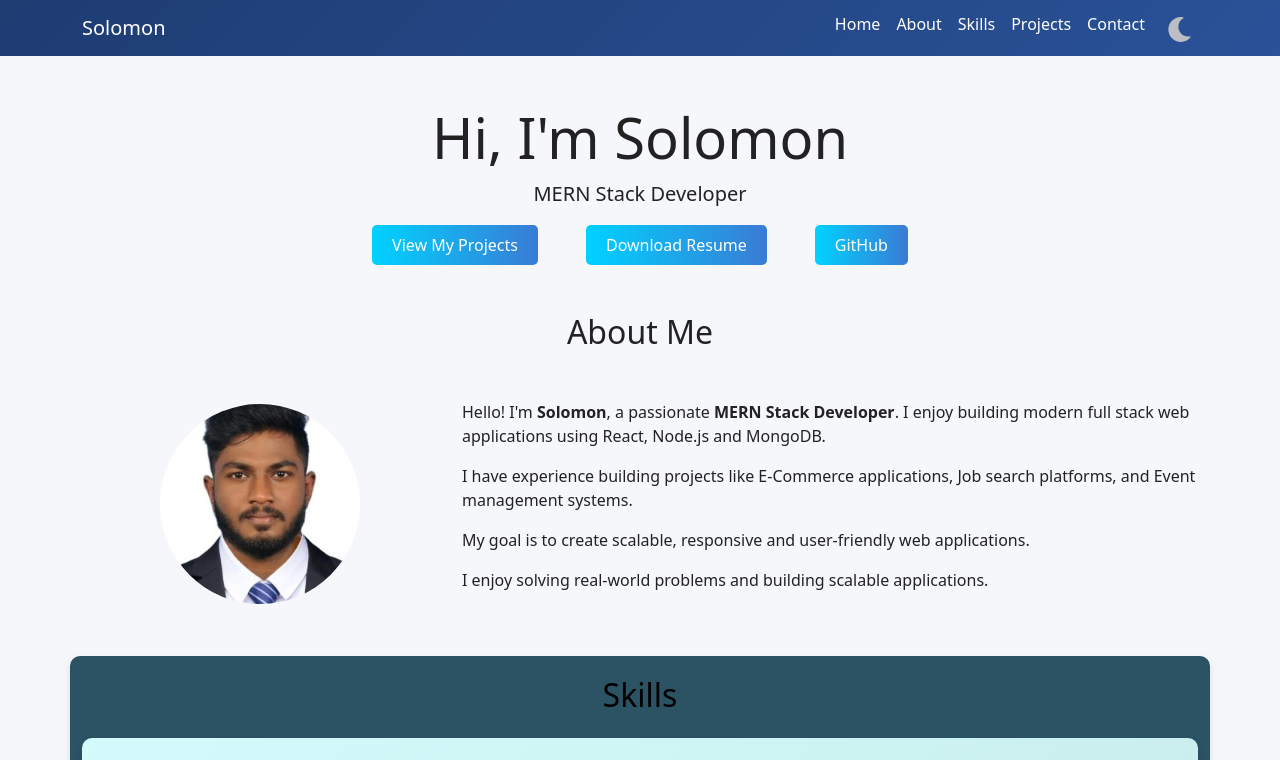
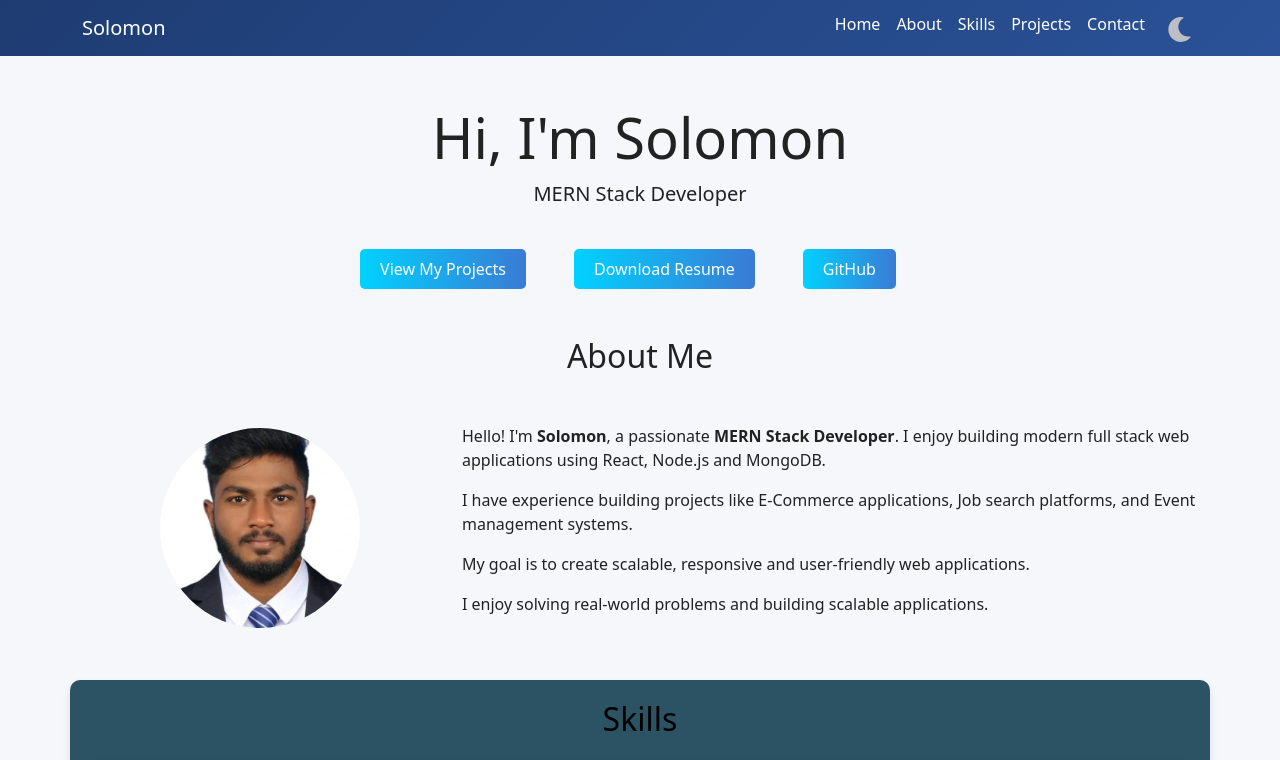
Before and after one commit to SoloDarkNet/Portfolio, a React (Vite) app: page / in a window 1280 px wide. Shown: the top 760 px of the page. Built offline with nearby package versions, Linux system fonts and the light colour scheme.

Commit message:
card update

```diff
--- a/src/Components/Hero/hero.jsx
+++ b/src/Components/Hero/hero.jsx
@@ -63,7 +63,7 @@ const Hero = () => {
       </motion.button>
 
       <motion.button
-        className="btn-color ms-5"
+        className="btn-color btnColor ms-5 mt-4 me-4"
         whileHover={{ scale: 1.1 }}
         whileTap={{ scale: 0.9 }}
         onClick={gitHubLink}
--- a/src/Components/ProjectCard/ProjectCard.jsx
+++ b/src/Components/ProjectCard/ProjectCard.jsx
@@ -14,7 +14,7 @@ const ProjectCard = ({
   return (
     <div className="btn-gap container1">
       <div className="col-md-4 mb-4">
-        <div className="card">
+        <div className="card" style={{ background: "#c8e8e9" }}>
           <img src={image} className="card-img-top" alt={title} />
           <div className="card-body">
             <h5 className="card-title">{title}</h5>
--- a/src/Components/Skills/skills.jsx
+++ b/src/Components/Skills/skills.jsx
@@ -30,7 +30,7 @@ const Skills = () => {
         initial={{ y: -100, opacity: 0 }}
         animate={{ y: 0, opacity: 1 }}
         transition={{ duration: 0.6 }}
-        className="container mt-5 skill-card"
+        className="container mt-5 skill-card div-card"
         style={{
           background: darkMode
             ? "linear-gradient(135deg, #0f2027, #203a43, #2c5364)"
```
